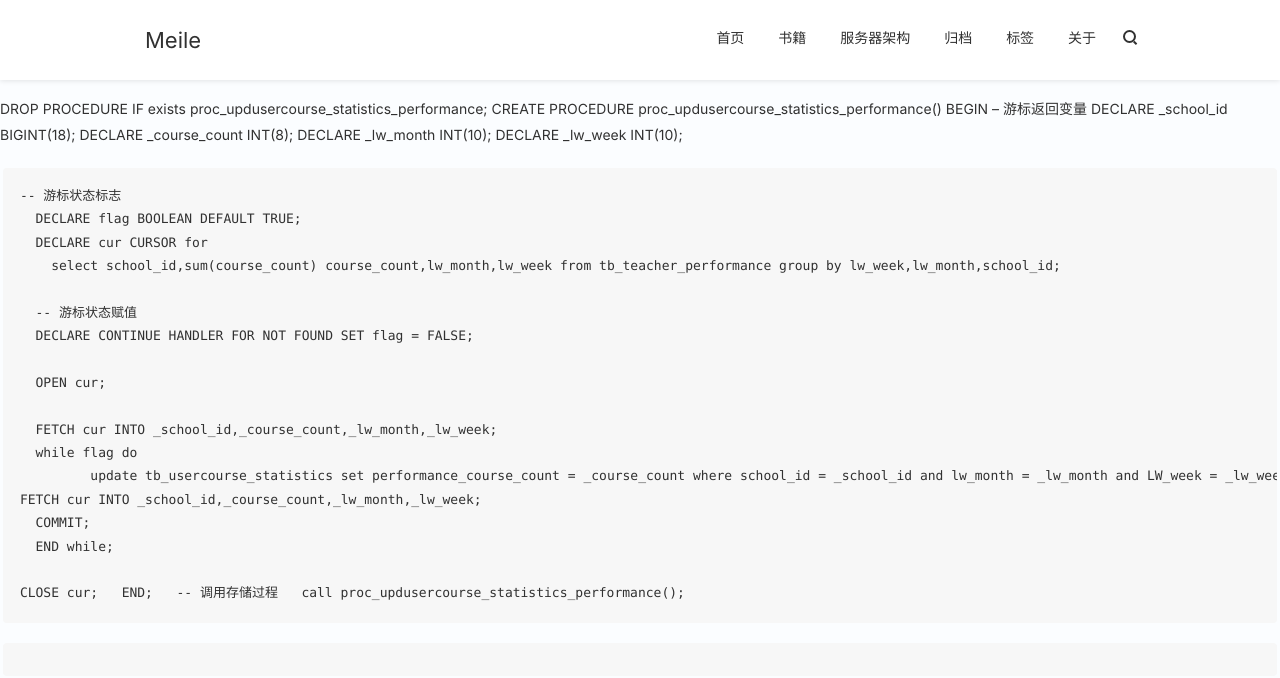
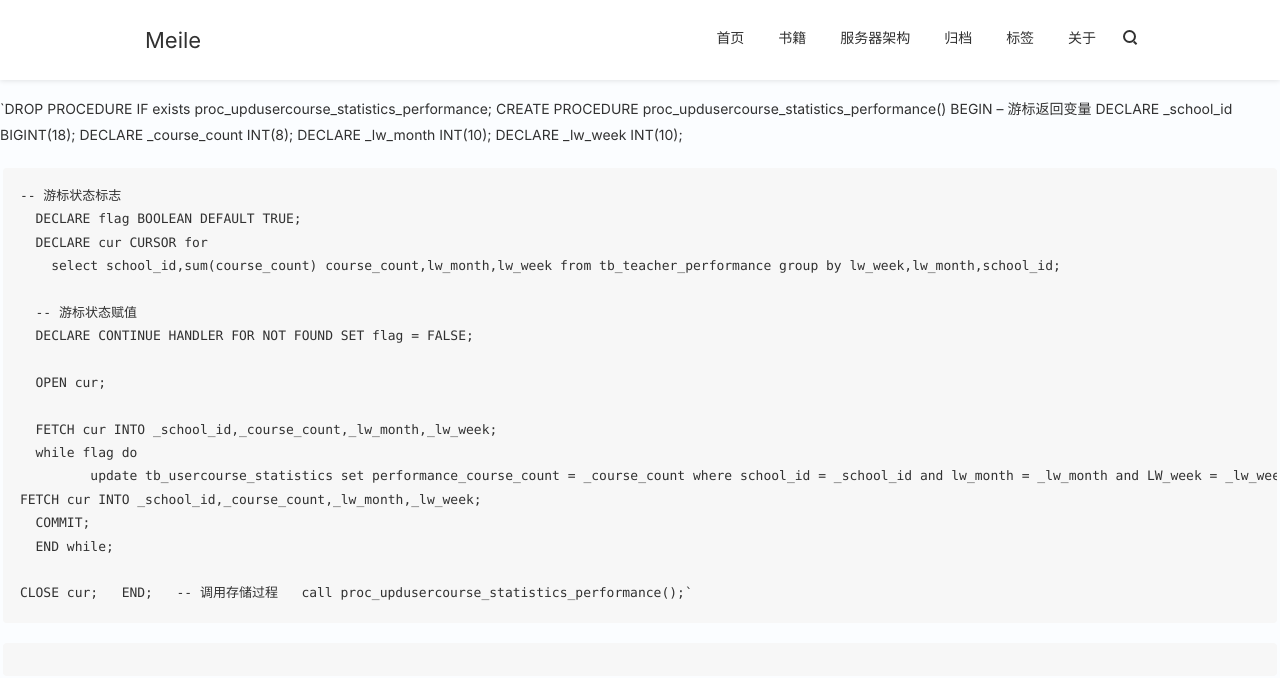
Before and after one commit to Yii18/Yii18.github.io, a Jekyll site: the page built from _posts/mysql/2018-03-03-mysl存储过程游标.md, in a window 1280 px wide and 1113 px high. Shown: the top 678 px of the window. Built offline with Jekyll 4.4.1, drawn with Linux system fonts in a browser that asks for light colours; nearby versions of some CDN libraries; comment, search, counter and statistics services are not loaded.

```diff
--- a/_posts/mysql/2018-03-03-mysl存储过程游标.md
+++ b/_posts/mysql/2018-03-03-mysl存储过程游标.md
@@ -1,6 +1,6 @@
 ---
 
-  DROP PROCEDURE IF exists proc_updusercourse_statistics_performance;
+  `DROP PROCEDURE IF exists proc_updusercourse_statistics_performance;
   CREATE PROCEDURE proc_updusercourse_statistics_performance()
   BEGIN
     -- 游标返回变量
@@ -29,6 +29,6 @@
     CLOSE cur;
   END;
   -- 调用存储过程
-  call proc_updusercourse_statistics_performance();
+  call proc_updusercourse_statistics_performance();`
 
 <pre><code></code></pre>
```
